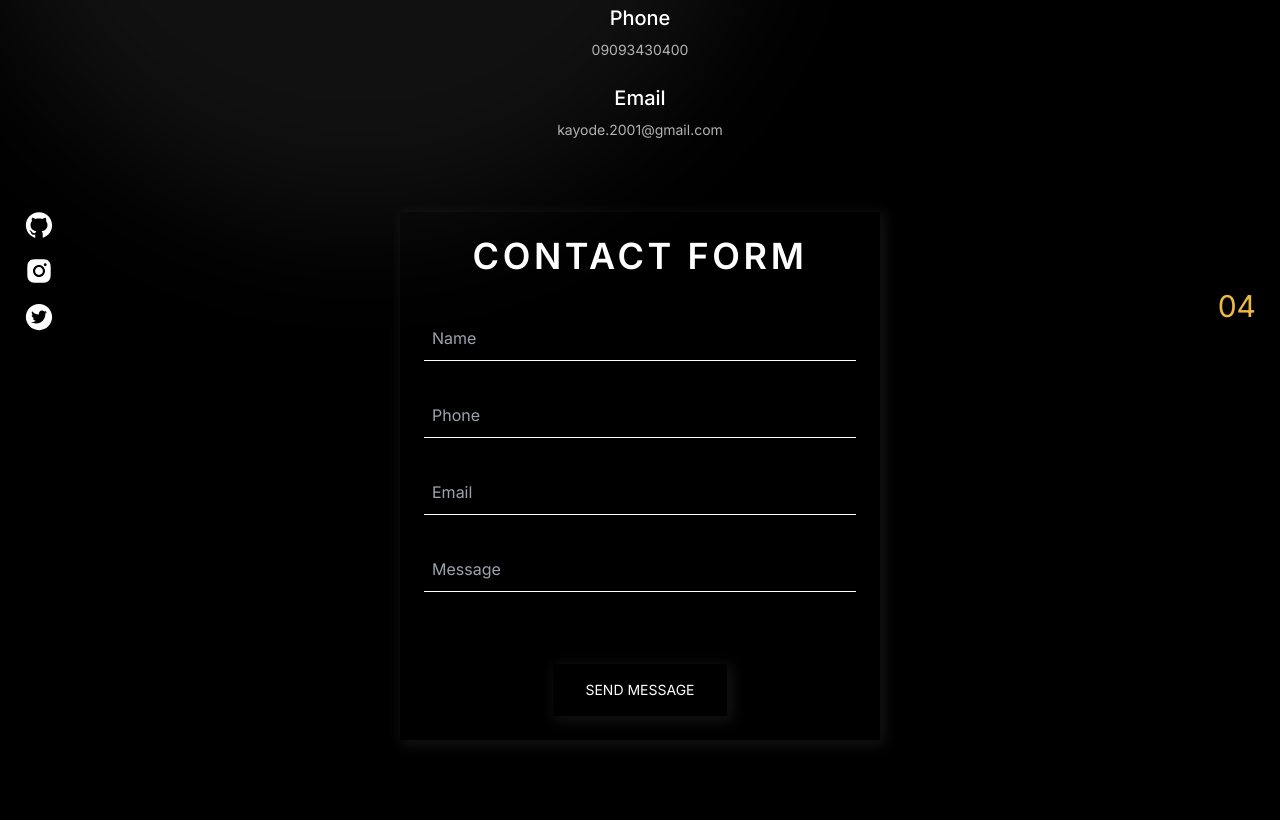
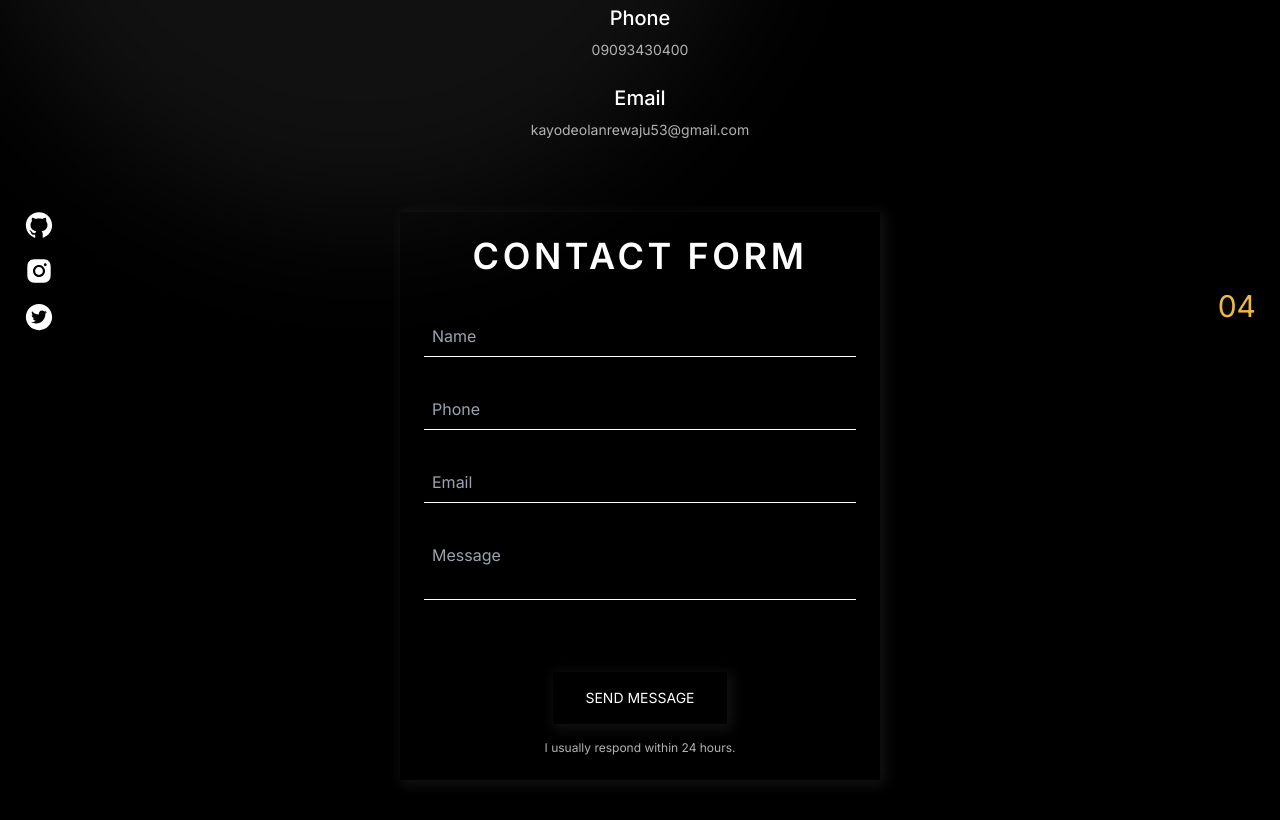
Before and after one commit to kay-y/my-portfolio, a Next.js app: page /contact in a window 1280 px wide. Shown: the part 420-1240 px from the top of the page. Before the commit the page ends 1208 px from the top, so only its background shows below. Built offline with nearby package versions, Linux system fonts and the light colour scheme.

Commit message:
Integrate Formspree contact form

```diff
--- a/Data/Data.tsx
+++ b/Data/Data.tsx
@@ -18,30 +18,30 @@ import React from "react";
   ];
 
   const services: ServiceProps[] = [
-    { id: 1, title: "UI/UX Design", icon: <BsVectorPen />, finished: 113 },
-    { id: 2, title: "Web Developmemt", icon: <BsCode />, finished: 209 },
-    { id: 3, title: "Web Research", icon: <HiMagnifyingGlass />, finished: 369 },
-    { id: 4, title: "Marketing", icon: <FiBarChart />, finished: 313 },
+    { id: 1, title: "UI/UX Design", icon: <BsVectorPen />, finished: 20 },
+    { id: 2, title: "Web Developmemt", icon: <BsCode />, finished: 35 },
+    { id: 3, title: "Web Research", icon: <HiMagnifyingGlass />, finished: 50 },
+    { id: 4, title: "Marketing", icon: <FiBarChart />, finished: 45 },
   ];
   const countUpItems: countUpItemsProps[] = [
     {
       id: 1,
-      number: 9,
+      number: 4,
       text: "Years of Experience",
     },
     {
       id: 2,
-      number: 178,
+      number: 50,
       text: "Satisfied Customers",
     },
     {
       id: 3,
-      number: 742,
+      number: 42,
       text: "Design Items",
     },
     {
       id: 4,
-      number: 112,
+      number: 50,
       text: "Clients Served",
     },
   ];
@@ -76,16 +76,16 @@ import React from "react";
   const skills = [
     { name: "HTML", level: 80 },
     { name: "CSS", level: 70 },
-    { name: "JavaScript", level: 75 },
-    { name: "TypeScript", level: 60 },
-    { name: "ReactJS", level: 75 },
-    { name: "NextJS", level: 65 },
+    { name: "JavaScript", level: 85 },
+    { name: "TypeScript", level: 80 },
+    { name: "ReactJS", level: 95 },
+    { name: "NextJS", level: 95 },
   ];
 
   const contacts: ContactsProps[] = [
-    { id: 1, title: "Address", text: "12, Adeyemi, Street" },
+    { id: 1, title: "Address", text: "Lagos, Nigeria" },
     { id: 2, title: "Phone", text: "09093430400" },
-    { id: 3, title: "Email", text: "kayode.2001@gmail.com" },
+    { id: 3, title: "Email", text: "kayodeolanrewaju53@gmail.com" },
   ];
 
   export {navLinks, projects, countUpItems, services, skills, contacts };
--- a/package.json
+++ b/package.json
@@ -9,6 +9,7 @@
     "lint": "next lint"
   },
   "dependencies": {
+    "@formspree/react": "^3.0.0",
     "@types/node": "20.5.3",
     "@types/react": "18.2.21",
     "@types/react-dom": "18.2.7",
--- a/pages/about.tsx
+++ b/pages/about.tsx
@@ -15,17 +15,18 @@ export default function about() {
       <Wrapper pageIndex={2}>
         <div className="flex flex-col gap-12 lg:flex-row items-center justify-center mb-12 min-h-screen lg:mb-0 pt-28 lg:pt-0">
           <Image
-            src={"/about.jpg"}
+            src={"/kay.png"}
             width={300}
             height={300}
             alt={"about image"}
+            className='border  rounded-[12px] shadow-ShadowBlur'
           />
           <div className="lg:w-1/2 lg:ml-8 max-w-md md:max-w-xl">
             <div className="uppercase font-semibold text-sm text-WhiteGray">
               - Introduction
             </div>
             <div className="font-semibold text-3xl mt-8 text-White uppercase">
-              Hi, I&apos;m Kay Passionate Frontend Developer
+              Hi, I&apos;m Kay, A Passionate Frontend Developer
             </div>
             <p className="text-WhiteGray text-sm mt-8 leading-7">
               {" "}
--- a/pages/contact.tsx
+++ b/pages/contact.tsx
@@ -3,11 +3,12 @@ import React from 'react'
 import Head from "next/head";
 import Wrapper from "../components/Wrapper";
 import { contacts } from "../Data/Data";
-import { FormEvent } from "react";
-export default function contact() {
-  function submitHandler(e: FormEvent<HTMLFormElement>) {
-    e.preventDefault()
-  }
+import { useForm, ValidationError } from "@formspree/react";
+
+export default function Contact() {
+
+  const [state, handleSubmit] = useForm("xvzaenwg");
+
   return (
     <>
       <Head>
@@ -38,21 +39,90 @@ export default function contact() {
         </div>
         <div className="lg:w-1/2 sm:w-[30rem] px-6 text-center py-6 shadow-ShadowBlur">
           <div className="uppercase md:text-4xl text-3xl md:tracking-widest tracking-wide font-semibold mb-10">Contact Form</div>
-          <form onSubmit={submitHandler}>
+          {/* <form onSubmit={submitHandler}>
             <div className="flex items-center border-b border-White py-2 mb-8">
-            <input type="text" className=" appearance-none bg-transparent border-none w-full text-White mr-3 py-1 px-2 leading-tight focus:outline-none" placeholder="Name"/>
+              <input type="text" className=" appearance-none bg-transparent border-none w-full text-White mr-3 py-1 px-2 leading-tight focus:outline-none" placeholder="Name" />
             </div>
             <div className="flex items-center border-b border-White py-2 mb-8">
-            <input type="text" className=" appearance-none bg-transparent border-none w-full text-White mr-3 py-1 px-2 leading-tight focus:outline-none" placeholder="Phone"/>
+              <input type="text" className=" appearance-none bg-transparent border-none w-full text-White mr-3 py-1 px-2 leading-tight focus:outline-none" placeholder="Phone" />
             </div>
             <div className="flex items-center border-b border-White py-2 mb-8">
-            <input type="email" className=" appearance-none bg-transparent border-none w-full text-White mr-3 py-1 px-2 leading-tight focus:outline-none" placeholder="Email"/>
+              <input type="email" className=" appearance-none bg-transparent border-none w-full text-White mr-3 py-1 px-2 leading-tight focus:outline-none" placeholder="Email" />
             </div>
             <div className="flex items-center border-b border-White py-2 mb-8">
-            <input type="text" className=" appearance-none bg-transparent border-none w-full text-White mr-3 py-1 px-2 leading-tight focus:outline-none" placeholder="Message"/>
+              <input type="text" className=" appearance-none bg-transparent border-none w-full text-White mr-3 py-1 px-2 leading-tight focus:outline-none" placeholder="Message" />
             </div>
             <button type="submit" className="mt-10 px-8 py-4 shadow-ShadowBlur uppercase text-sm cursor-pointer">Send Message</button>
+          </form> */}
+            {state.succeeded ? (
+            <p className="text-Gold text-lg">
+              Thanks for reaching out! I’ll get back to you within 24 hours.
+            </p>
+          ) : (
+            <form onSubmit={handleSubmit}>
+              <div className="flex items-center border-b border-White py-2 mb-8">
+                <input
+                  type="text"
+                  name="name"
+                  required
+                  placeholder="Name"
+                  className="appearance-none bg-transparent border-none w-full text-White px-2 focus:outline-none"
+                />
+              </div>
+
+              <div className="flex items-center border-b border-White py-2 mb-8">
+                <input
+                  type="text"
+                  name="phone"
+                  placeholder="Phone"
+                  className="appearance-none bg-transparent border-none w-full text-White px-2 focus:outline-none"
+                />
+              </div>
+
+              <div className="flex items-center border-b border-White py-2 mb-8">
+                <input
+                  type="email"
+                  name="email"
+                  required
+                  placeholder="Email"
+                  className="appearance-none bg-transparent border-none w-full text-White px-2 focus:outline-none"
+                />
+              </div>
+
+              <ValidationError
+                prefix="Email"
+                field="email"
+                errors={state.errors}
+              />
+
+              <div className="flex items-center border-b border-White py-2 mb-8">
+                <textarea
+                  name="message"
+                  required
+                  placeholder="Message"
+                  className="appearance-none bg-transparent border-none w-full text-White px-2 focus:outline-none resize-none"
+                />
+              </div>
+
+              <ValidationError
+                prefix="Message"
+                field="message"
+                errors={state.errors}
+              />
+
+              <button
+                type="submit"
+                disabled={state.submitting}
+                className="mt-10 px-8 py-4 shadow-ShadowBlur uppercase text-sm cursor-pointer disabled:opacity-50"
+              >
+                {state.submitting ? "Sending..." : "Send Message"}
+              </button>
+
+              <p className="text-xs text-WhiteGray mt-4">
+                I usually respond within 24 hours.
+              </p>
             </form>
+          )}
         </div>
       </Wrapper>
     </>
--- a/pages/index.tsx
+++ b/pages/index.tsx
@@ -9,7 +9,7 @@ export default function Home() {
   return (
     <>
       <Head>
-        <title>Mozorozov</title>
+        <title>Kayode</title>
       </Head>
       <Wrapper pageIndex={1} className="max-w-2xl text-center flex flex-col justify-center">
         <div className="flex sm:justify-between items-center gap-4 sm:gap-0">
--- a/pages/portfolio.tsx
+++ b/pages/portfolio.tsx
@@ -17,7 +17,7 @@ export default function Portfolio() {
   return (
     <>
       <Head>
-        <title>Mozorozov | Portfolio</title>
+        <title>Kayode | Portfolio</title>
       </Head>
       <Wrapper pageIndex={3}>
         <div className="flex flex-col pt-40 items-center text-center">
```
Also changed, not shown: 2 other files (tests, documents, lock files or other folders). Lines whose indentation alone changed are shown as unchanged.
